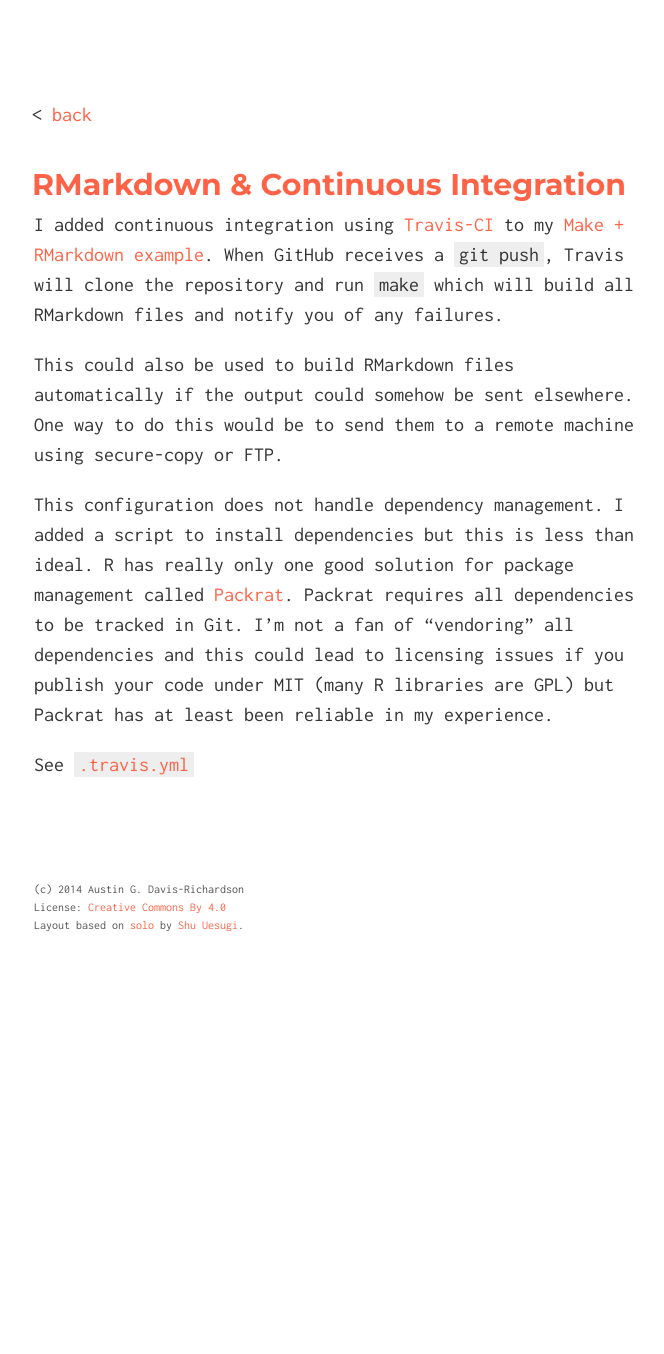
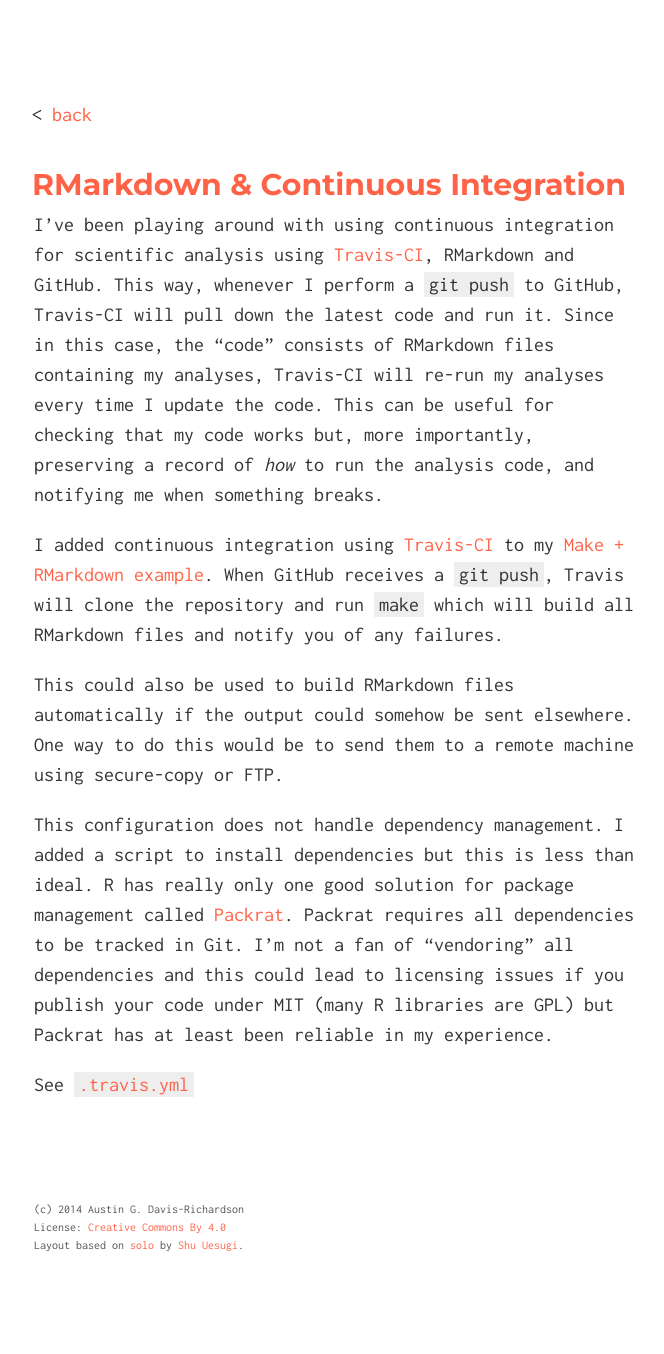
Before and after one commit to audy/audy.github.io, a Jekyll site: the page built from _posts/2015-01-13-RMarkdown-+-Continuous-Integration.md, in a window 1280 px wide. Shown: the whole page, without its empty margins (306-970 px from the left). Built offline with Jekyll 4.4.1, drawn with Linux system fonts in a browser that asks for light colours; before the commit the page ends 1034 px from its top, so only the background shows below that.

Commit message:
added introduction

```diff
--- a/_posts/2015-01-13-RMarkdown-+-Continuous-Integration.md
+++ b/_posts/2015-01-13-RMarkdown-+-Continuous-Integration.md
@@ -2,6 +2,15 @@
 title: RMarkdown & Continuous Integration
 layout: post
 ---
+
+I've been playing around with using continuous integration for scientific
+analysis using [Travis-CI](https://travis-ci.com), RMarkdown and GitHub. This
+way, whenever I perform a `git push` to GitHub, Travis-CI will pull down the
+latest code and run it. Since in this case, the "code" consists of RMarkdown
+files containing my analyses, Travis-CI will re-run my analyses every time I
+update the code. This can be useful for checking that my code works but, more
+importantly, preserving a record of _how_ to run the analysis code, and
+notifying me when something breaks.
 
 I added continuous integration using [Travis-CI](https://travis-ci.com) to my
 [Make + RMarkdown example](https://github.com/audy/make-rmarkdown). When GitHub
```
